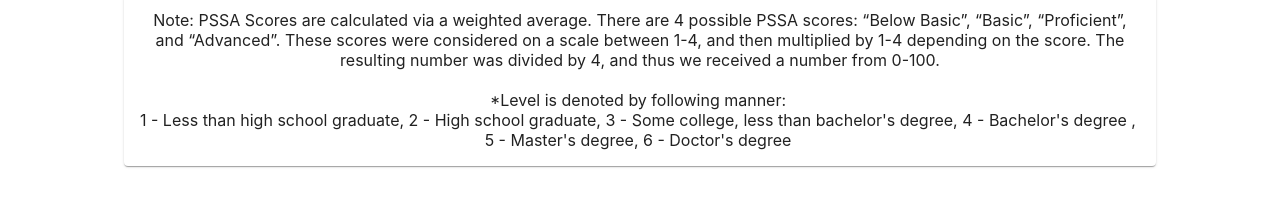
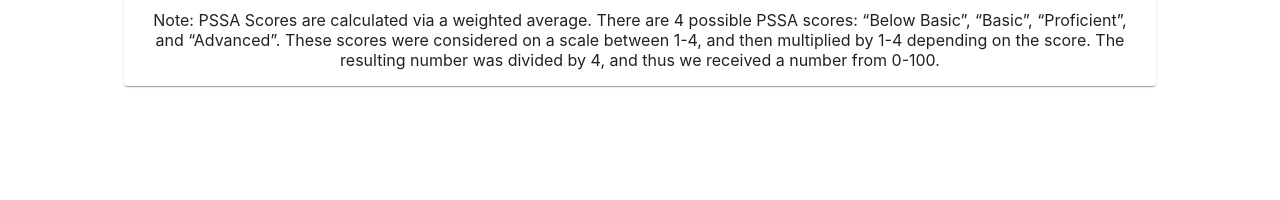
Before and after one commit to ianlikescoding/KICS-PSSA-Data, a React (Create React App) app in the folder frontend/: page / in a window 1280 px wide. Shown: the part 2824-3024 px from the top of the page. After the commit the page ends 2990 px from the top, so only its background shows below. Built offline with nearby package versions, Linux system fonts and the light colour scheme; no server answers.

Commit message:
final commit

```diff
--- a/frontend/src/components/ChartContainer.js
+++ b/frontend/src/components/ChartContainer.js
@@ -144,20 +144,6 @@
             was divided by 4, and thus we received a number from 0-100.<br></br>
           </Stack>
         </Box>
-        <Box width="100%">
-          <Stack
-            direction="row"
-            spacing={10}
-            alignItems="start"
-            justifyContent="start"
-          >
-            <br></br>
-            *Level is denoted by following manner:<br></br>1 - Less than high
-            school graduate, 2 - High school graduate, 3 - Some college, less
-            than bachelor's degree, 4 - Bachelor's degree ,<br></br>5 - Master's
-            degree, 6 - Doctor's degree
-          </Stack>
-        </Box>
       </Paper>
     </Container>
   );
```
